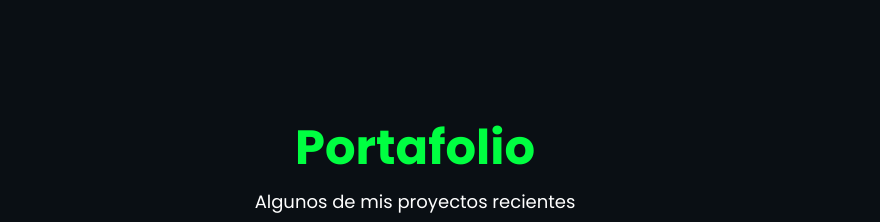
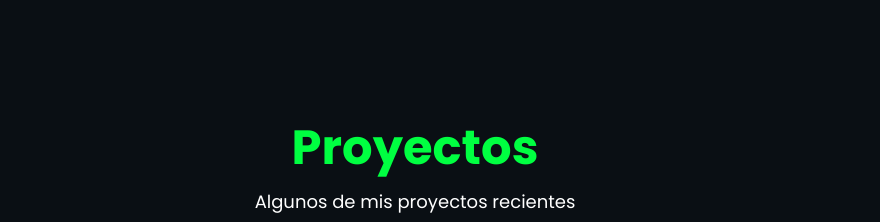
Before and after one commit to edben110/Portfolio-Next, a Next.js app: page / in a window 1280 px wide. Shown: the part 1960-2182 px from the top of the page, without its empty margins (225-1105 px from the left). Built offline with nearby package versions, Linux system fonts and the light colour scheme.

Commit message:
feat: rename portfolio

```diff
--- a/components/Portfolio.tsx
+++ b/components/Portfolio.tsx
@@ -26,7 +26,7 @@ export default function Portfolio() {
 
   const content = {
     es: {
-      title: 'Portafolio',
+      title: 'Proyectos',
       subtitle: 'Algunos de mis proyectos recientes',
       solutions: 'Soluciones',
       technologies: 'Tecnologias',
@@ -122,7 +122,7 @@ export default function Portfolio() {
       ],
     },
     en: {
-      title: 'Portfolio',
+      title: 'Projects',
       subtitle: 'Some of my recent projects',
       solutions: 'Solutions',
       technologies: 'Technologies',
```
